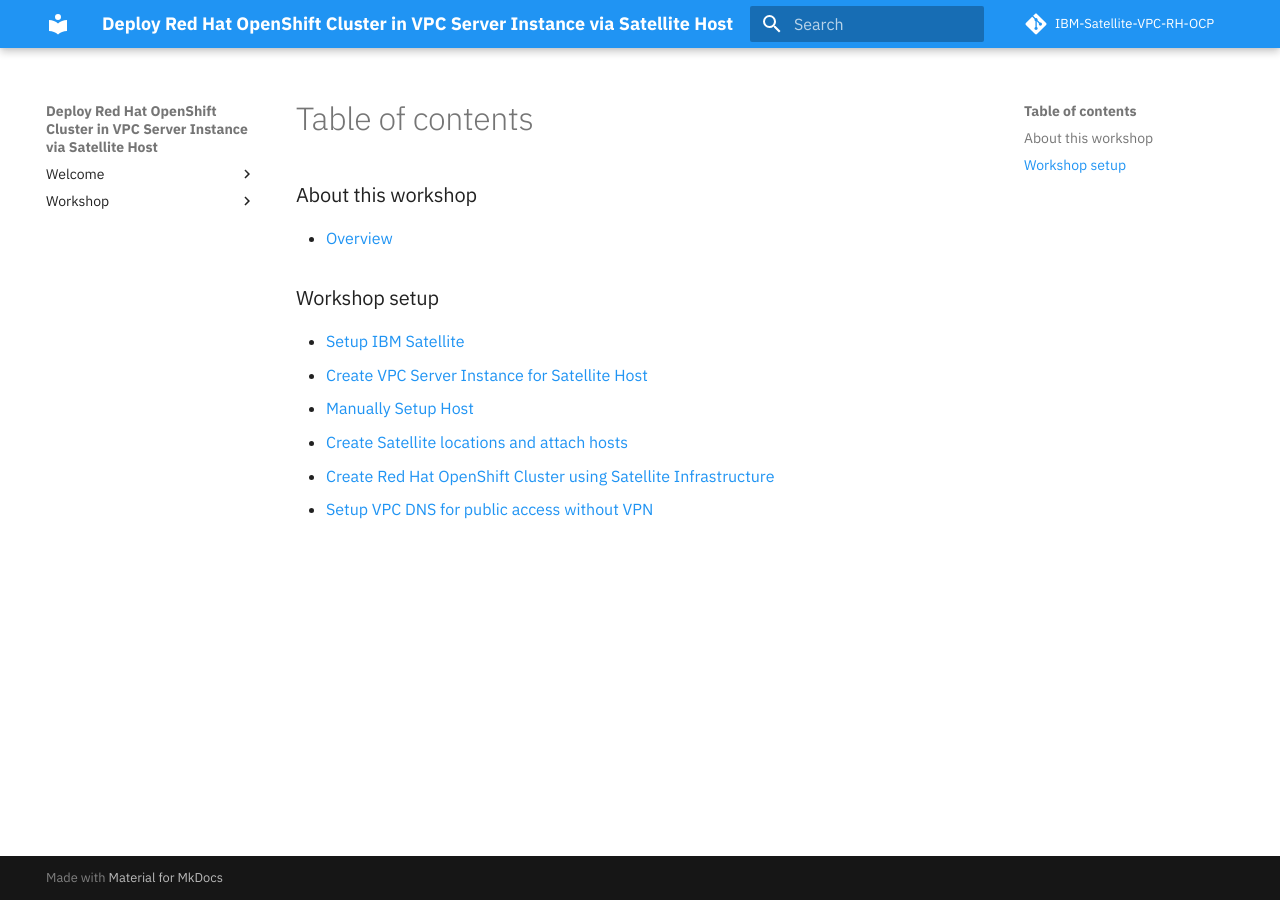
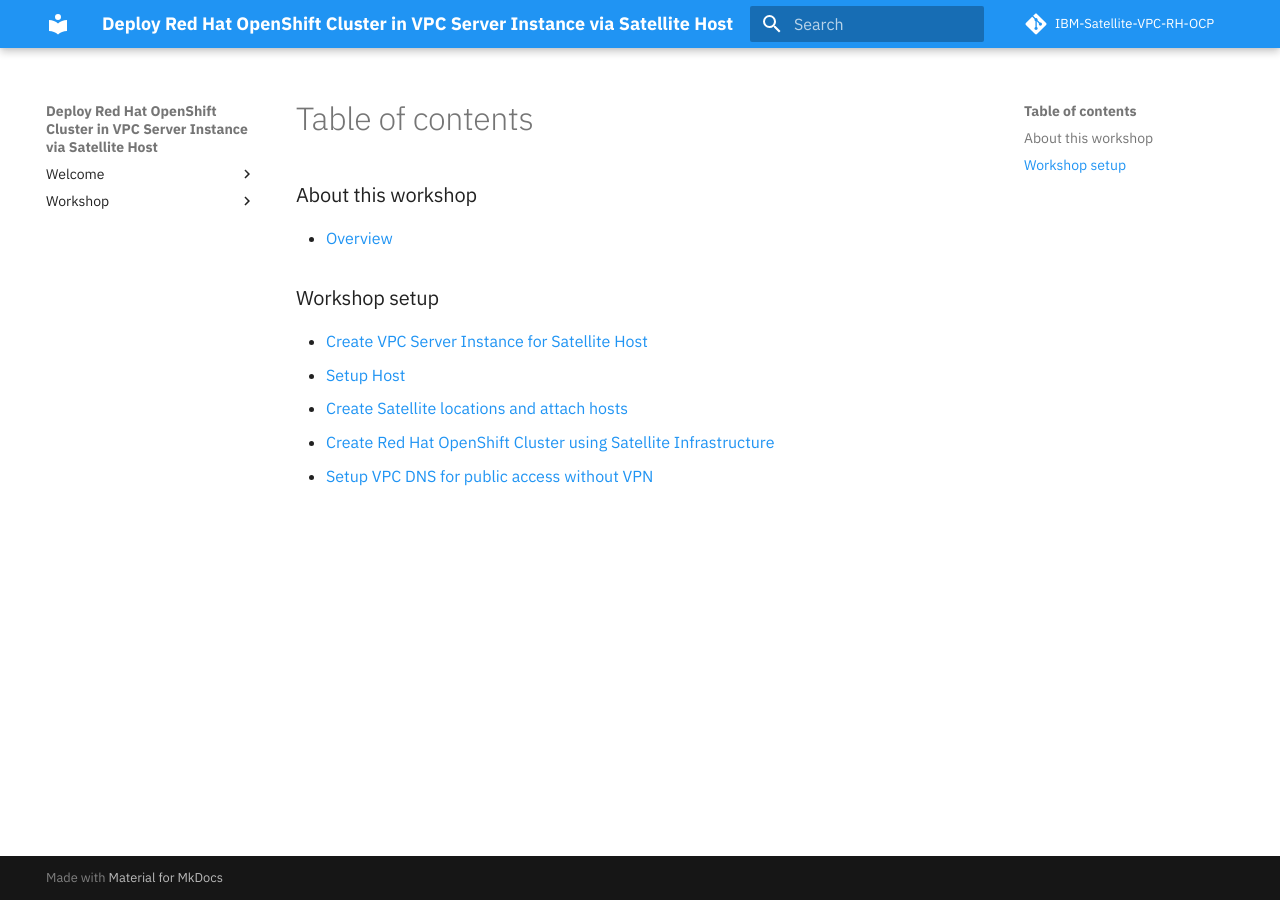
Before and after one commit to IraAngeles-IBM/IBM-Satellite-VPC-RH-OCP, an MkDocs documentation site: the page built from docs/SUMMARY.md, in a window 1280 px wide. Built offline with MkDocs 1.6.1 and Material for MkDocs 9.7.7, drawn with Linux system fonts in a browser that asks for light colours; comment, search, counter and statistics services are not loaded.

Commit message:
updated SUMMARY.md

```diff
--- a/docs/SUMMARY.md
+++ b/docs/SUMMARY.md
@@ -6,9 +6,8 @@
 
 ### Workshop setup
 
-* [Setup IBM Satellite](ibm-satellite-setup.md)
 * [Create VPC Server Instance for Satellite Host](vpc-setup.md)
-* [Manually Setup Host](manual-host-setup.md)
+* [Setup Host](manual-host-setup.md)
 * [Create Satellite locations and attach hosts](attach-hosts.md)
 * [Create Red Hat OpenShift Cluster using Satellite Infrastructure](roks-setup.md)
 * [Setup VPC DNS for public access without VPN](vpc-dns-setup.md)
```
